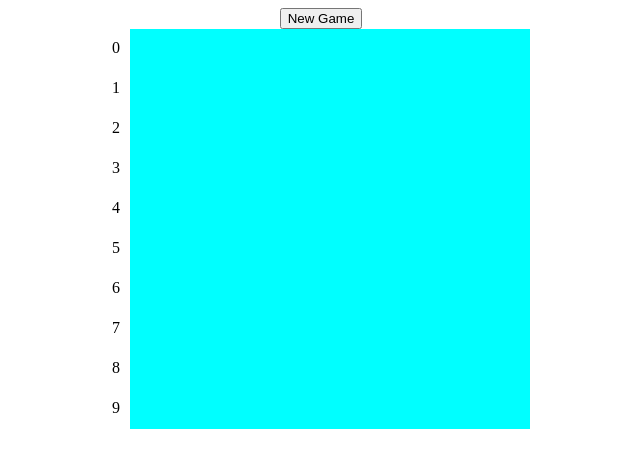
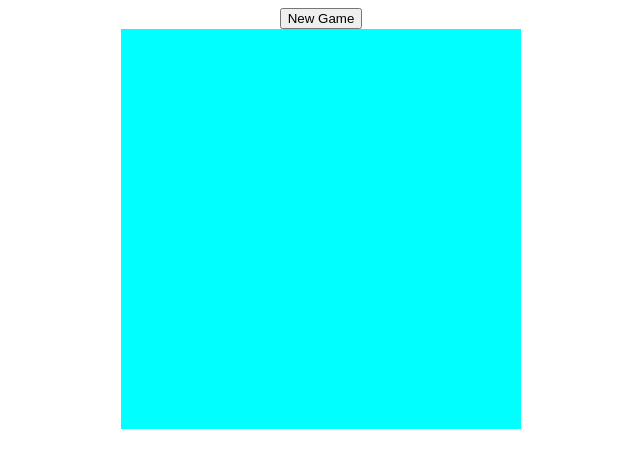
Before and after one commit to ciprian-dragoe/BattleShip, an Angular app: page / in a window 1280 px wide. Shown: the top 468 px of the page, without its empty margins (319-959 px from the left). Built offline with nearby package versions, Linux system fonts and the light colour scheme.

Commit message:
final magic touches

```diff
--- a/src/app/game-screen/game-map/game-map.component.html
+++ b/src/app/game-screen/game-map/game-map.component.html
@@ -1,5 +1,4 @@
 <div *ngFor="let row of map; let rowIndex=index">
-  <span style="margin-right: 10px">{{rowIndex}}</span>
   <span *ngFor="let cell of row; let columnIndex=index">
     <bat-game-cell [value]="cell" (click)="attackLocation(rowIndex, columnIndex)"></bat-game-cell>
   </span>
--- a/src/app/game-screen/game-screen.component.html
+++ b/src/app/game-screen/game-screen.component.html
@@ -1,5 +1,7 @@
 <div style="text-align:center">
   <button (click)="newGame()">New Game</button>
-  <bat-game-map *ngIf="!isGameOver" (attack)="attack($event)" [map]="map"></bat-game-map>
+  <div *ngIf="!isGameOver">
+    <bat-game-map (attack)="attack($event)" [map]="map"></bat-game-map>
+  </div>
   <div *ngIf="isGameOver">Game finished, press "NewGame" button.</div>
 </div>
```
